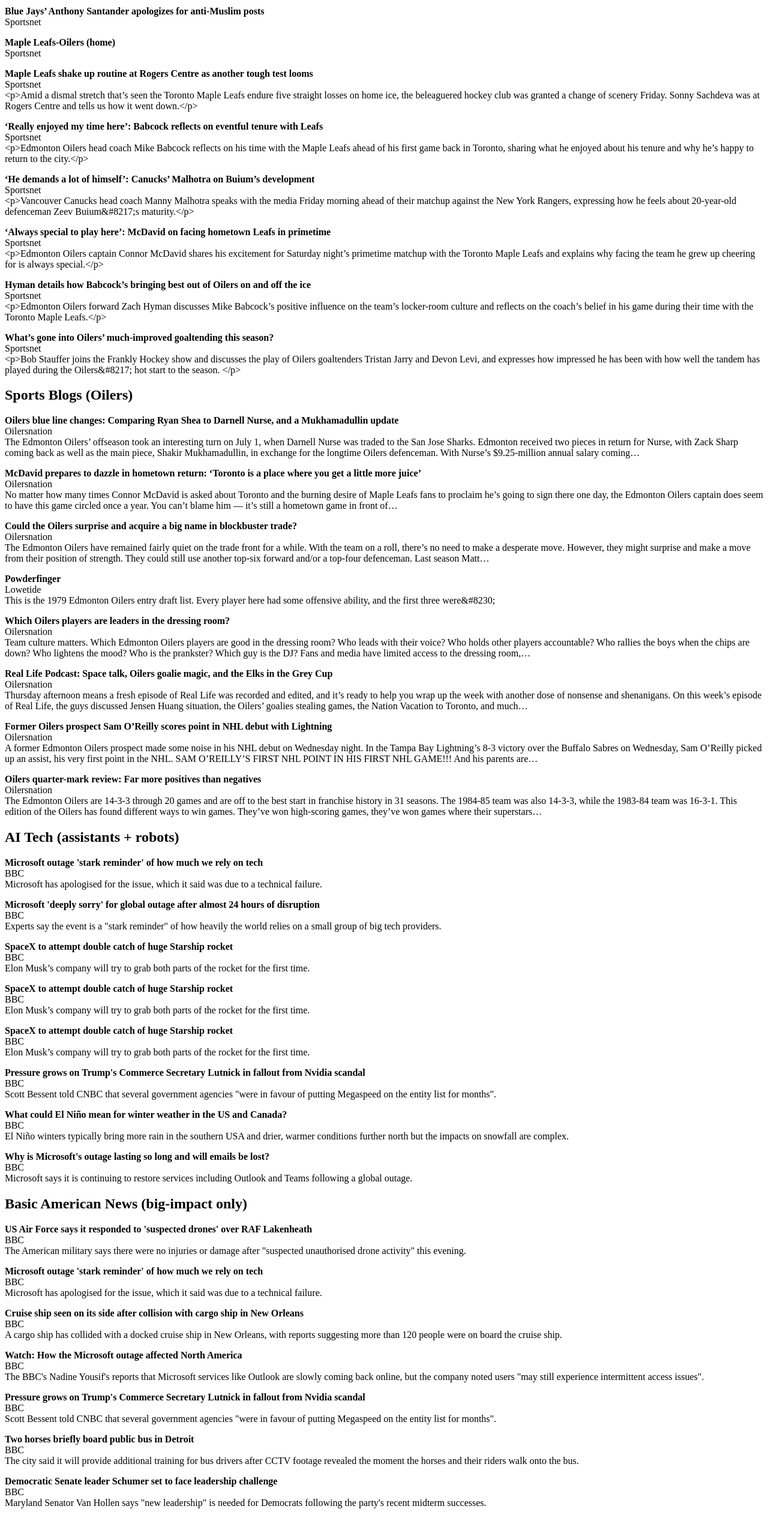
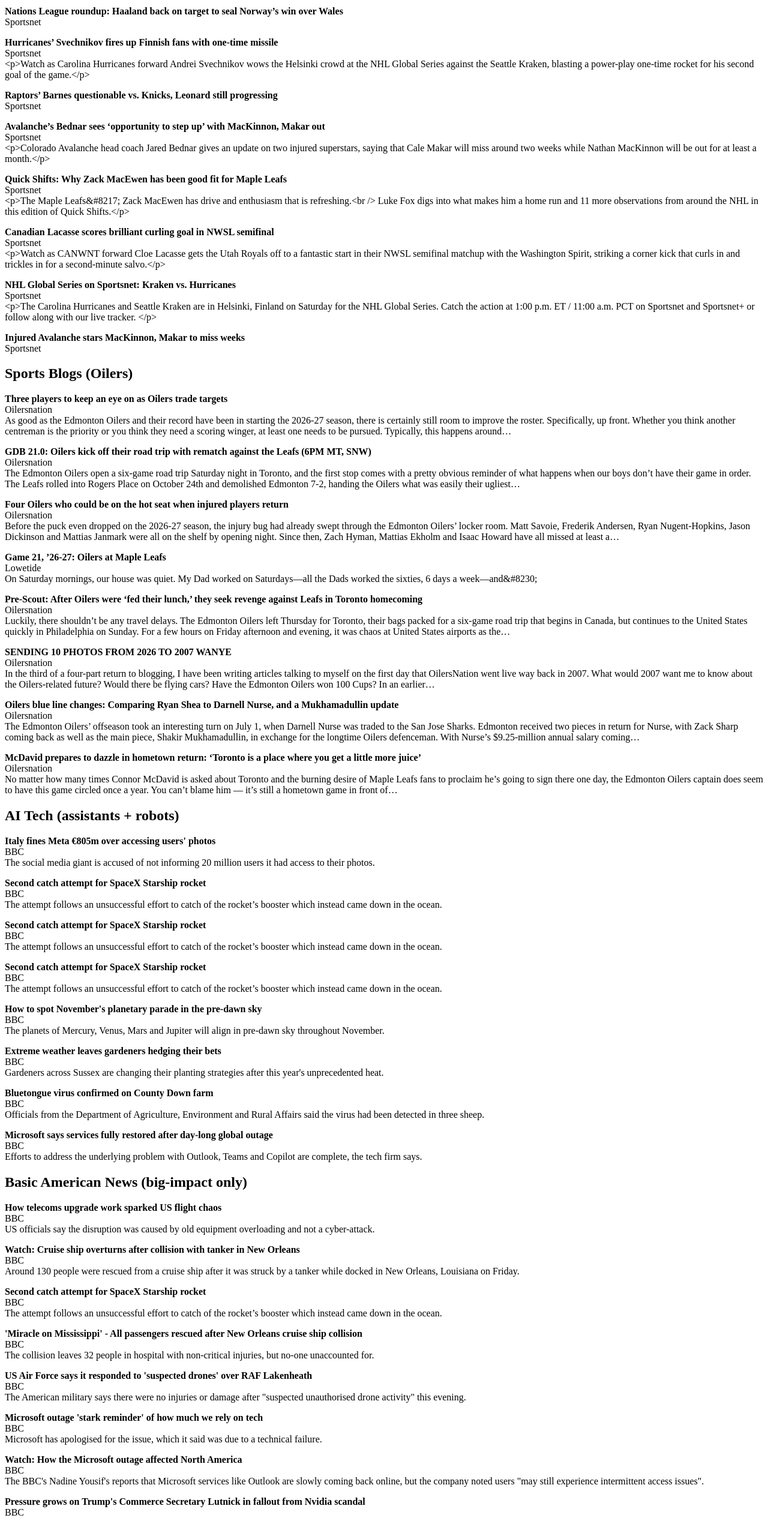
Before and after one commit to ldorchester/doomscroll-briefing, a plain HTML site: page index.html in a window 1280 px wide. Shown: the part 240-2770 px from the top of the page at 60% size. Drawn offline with Linux system fonts and the light colour scheme.

Commit message:
Daily briefing update

```diff
--- a/index.html
+++ b/index.html
@@ -7,55 +7,55 @@
 </head>
 <body>
 <h1>Doomscroll Briefing</h1>
-<p>Friday, November 13, 2026 • New since: Thu 03:17 PM → Fri 03:17 PM (America/Edmonton)</p>
+<p>Saturday, November 14, 2026 • New since: Fri 01:48 PM → Sat 01:48 PM (America/Edmonton)</p>
 
 <h2>Canada News</h2>
 <p>No new items since last send.</p>
 <h2>Sports (Oilers + NHL — real news)</h2>
-<p><strong>Blue Jays’ Anthony Santander apologizes for anti-Muslim posts</strong><br>Sportsnet<br></p>
-<p><strong>Maple Leafs-Oilers (home)</strong><br>Sportsnet<br></p>
-<p><strong>Maple Leafs shake up routine at Rogers Centre as another tough test looms</strong><br>Sportsnet<br>&lt;p&gt;Amid a dismal stretch that’s seen the Toronto Maple Leafs endure five straight losses on home ice, the beleaguered hockey club was granted a change of scenery Friday. Sonny Sachdeva was at Rogers Centre and tells us how it went down.&lt;/p&gt;</p>
-<p><strong>‘Really enjoyed my time here’: Babcock reflects on eventful tenure with Leafs</strong><br>Sportsnet<br>&lt;p&gt;Edmonton Oilers head coach Mike Babcock reflects on his time with the Maple Leafs ahead of his first game back in Toronto, sharing what he enjoyed about his tenure and why he’s happy to return to the city.&lt;/p&gt;</p>
-<p><strong>‘He demands a lot of himself’: Canucks’ Malhotra on Buium’s development</strong><br>Sportsnet<br>&lt;p&gt;Vancouver Canucks head coach Manny Malhotra speaks with the media Friday morning ahead of their matchup against the New York Rangers, expressing how he feels about 20-year-old defenceman Zeev Buium&amp;#8217;s maturity.&lt;/p&gt;</p>
-<p><strong>‘Always special to play here’: McDavid on facing hometown Leafs in primetime</strong><br>Sportsnet<br>&lt;p&gt;Edmonton Oilers captain Connor McDavid shares his excitement for Saturday night’s primetime matchup with the Toronto Maple Leafs and explains why facing the team he grew up cheering for is always special.&lt;/p&gt;</p>
-<p><strong>Hyman details how Babcock’s bringing best out of Oilers on and off the ice</strong><br>Sportsnet<br>&lt;p&gt;Edmonton Oilers forward Zach Hyman discusses Mike Babcock’s positive influence on the team’s locker-room culture and reflects on the coach’s belief in his game during their time with the Toronto Maple Leafs.&lt;/p&gt;</p>
-<p><strong>What’s gone into Oilers’ much-improved goaltending this season?</strong><br>Sportsnet<br>&lt;p&gt;Bob Stauffer joins the Frankly Hockey show and discusses the play of Oilers goaltenders Tristan Jarry and Devon Levi, and expresses how impressed he has been with how well the tandem has played during the Oilers&amp;#8217; hot start to the season. &lt;/p&gt;</p>
+<p><strong>Nations League roundup: Haaland back on target to seal Norway’s win over Wales</strong><br>Sportsnet<br></p>
+<p><strong>Hurricanes’ Svechnikov fires up Finnish fans with one-time missile</strong><br>Sportsnet<br>&lt;p&gt;Watch as Carolina Hurricanes forward Andrei Svechnikov wows the Helsinki crowd at the NHL Global Series against the Seattle Kraken, blasting a power-play one-time rocket for his second goal of the game.&lt;/p&gt;</p>
+<p><strong>Raptors’ Barnes questionable vs. Knicks, Leonard still progressing</strong><br>Sportsnet<br></p>
+<p><strong>Avalanche’s Bednar sees ‘opportunity to step up’ with MacKinnon, Makar out</strong><br>Sportsnet<br>&lt;p&gt;Colorado Avalanche head coach Jared Bednar gives an update on two injured superstars, saying that Cale Makar will miss around two weeks while Nathan MacKinnon will be out for at least a month.&lt;/p&gt;</p>
+<p><strong>Quick Shifts: Why Zack MacEwen has been good fit for Maple Leafs</strong><br>Sportsnet<br>&lt;p&gt;The Maple Leafs&amp;#8217; Zack MacEwen has drive and enthusiasm that is refreshing.&lt;br /&gt; Luke Fox digs into what makes him a home run and 11 more observations from around the NHL in this edition of Quick Shifts.&lt;/p&gt;</p>
+<p><strong>Canadian Lacasse scores brilliant curling goal in NWSL semifinal</strong><br>Sportsnet<br>&lt;p&gt;Watch as CANWNT forward Cloe Lacasse gets the Utah Royals off to a fantastic start in their NWSL semifinal matchup with the Washington Spirit, striking a corner kick that curls in and trickles in for a second-minute salvo.&lt;/p&gt;</p>
+<p><strong>NHL Global Series on Sportsnet: Kraken vs. Hurricanes</strong><br>Sportsnet<br>&lt;p&gt;The Carolina Hurricanes and Seattle Kraken are in Helsinki, Finland on Saturday for the NHL Global Series. Catch the action at 1:00 p.m. ET / 11:00 a.m. PCT on Sportsnet and Sportsnet+ or follow along with our live tracker. &lt;/p&gt;</p>
+<p><strong>Injured Avalanche stars MacKinnon, Makar to miss weeks</strong><br>Sportsnet<br></p>
 <h2>Sports Blogs (Oilers)</h2>
+<p><strong>Three players to keep an eye on as Oilers trade targets</strong><br>Oilersnation<br>As good as the Edmonton Oilers and their record have been in starting the 2026-27 season, there is certainly still room to improve the roster. Specifically, up front. Whether you think another centreman is the priority or you think they need a scoring winger, at least one needs to be pursued. Typically, this happens around…</p>
+<p><strong>GDB 21.0: Oilers kick off their road trip with rematch against the Leafs (6PM MT, SNW)</strong><br>Oilersnation<br>The Edmonton Oilers open a six-game road trip Saturday night in Toronto, and the first stop comes with a pretty obvious reminder of what happens when our boys don’t have their game in order. The Leafs rolled into Rogers Place on October 24th and demolished Edmonton 7-2, handing the Oilers what was easily their ugliest…</p>
+<p><strong>Four Oilers who could be on the hot seat when injured players return</strong><br>Oilersnation<br>Before the puck even dropped on the 2026-27 season, the injury bug had already swept through the Edmonton Oilers’ locker room. Matt Savoie, Frederik Andersen, Ryan Nugent-Hopkins, Jason Dickinson and Mattias Janmark were all on the shelf by opening night. Since then, Zach Hyman, Mattias Ekholm and Isaac Howard have all missed at least a…</p>
+<p><strong>Game 21, ’26-27: Oilers at Maple Leafs</strong><br>Lowetide<br>On Saturday mornings, our house was quiet. My Dad worked on Saturdays—all the Dads worked the sixties, 6 days a week—and&amp;#8230;</p>
+<p><strong>Pre-Scout: After Oilers were ‘fed their lunch,’ they seek revenge against Leafs in Toronto homecoming</strong><br>Oilersnation<br>Luckily, there shouldn’t be any travel delays. The Edmonton Oilers left Thursday for Toronto, their bags packed for a six-game road trip that begins in Canada, but continues to the United States quickly in Philadelphia on Sunday. For a few hours on Friday afternoon and evening, it was chaos at United States airports as the…</p>
+<p><strong>SENDING 10 PHOTOS FROM 2026 TO 2007 WANYE</strong><br>Oilersnation<br>In the third of a four-part return to blogging, I have been writing articles talking to myself on the first day that OilersNation went live way back in 2007. What would 2007 want me to know about the Oilers-related future? Would there be flying cars? Have the Edmonton Oilers won 100 Cups? In an earlier…</p>
 <p><strong>Oilers blue line changes: Comparing Ryan Shea to Darnell Nurse, and a Mukhamadullin update</strong><br>Oilersnation<br>The Edmonton Oilers’ offseason took an interesting turn on July 1, when Darnell Nurse was traded to the San Jose Sharks. Edmonton received two pieces in return for Nurse, with Zack Sharp coming back as well as the main piece, Shakir Mukhamadullin, in exchange for the longtime Oilers defenceman. With Nurse’s $9.25-million annual salary coming…</p>
 <p><strong>McDavid prepares to dazzle in hometown return: ‘Toronto is a place where you get a little more juice’</strong><br>Oilersnation<br>No matter how many times Connor McDavid is asked about Toronto and the burning desire of Maple Leafs fans to proclaim he’s going to sign there one day, the Edmonton Oilers captain does seem to have this game circled once a year. You can’t blame him — it’s still a hometown game in front of…</p>
-<p><strong>Could the Oilers surprise and acquire a big name in blockbuster trade?</strong><br>Oilersnation<br>The Edmonton Oilers have remained fairly quiet on the trade front for a while. With the team on a roll, there’s no need to make a desperate move. However, they might surprise and make a move from their position of strength. They could still use another top-six forward and/or a top-four defenceman. Last season Matt…</p>
-<p><strong>Powderfinger</strong><br>Lowetide<br>This is the 1979 Edmonton Oilers entry draft list. Every player here had some offensive ability, and the first three were&amp;#8230;</p>
-<p><strong>Which Oilers players are leaders in the dressing room?</strong><br>Oilersnation<br>Team culture matters. Which Edmonton Oilers players are good in the dressing room? Who leads with their voice? Who holds other players accountable? Who rallies the boys when the chips are down? Who lightens the mood? Who is the prankster? Which guy is the DJ? Fans and media have limited access to the dressing room,…</p>
-<p><strong>Real Life Podcast: Space talk, Oilers goalie magic, and the Elks in the Grey Cup</strong><br>Oilersnation<br>Thursday afternoon means a fresh episode of Real Life was recorded and edited, and it’s ready to help you wrap up the week with another dose of nonsense and shenanigans. On this week’s episode of Real Life, the guys discussed Jensen Huang situation, the Oilers’ goalies stealing games, the Nation Vacation to Toronto, and much…</p>
-<p><strong>Former Oilers prospect Sam O’Reilly scores point in NHL debut with Lightning</strong><br>Oilersnation<br>A former Edmonton Oilers prospect made some noise in his NHL debut on Wednesday night. In the Tampa Bay Lightning’s 8-3 victory over the Buffalo Sabres on Wednesday, Sam O’Reilly picked up an assist, his very first point in the NHL. SAM O’REILLY’S FIRST NHL POINT IN HIS FIRST NHL GAME!!! And his parents are…</p>
-<p><strong>Oilers quarter-mark review: Far more positives than negatives</strong><br>Oilersnation<br>The Edmonton Oilers are 14-3-3 through 20 games and are off to the best start in franchise history in 31 seasons. The 1984-85 team was also 14-3-3, while the 1983-84 team was 16-3-1. This edition of the Oilers has found different ways to win games. They’ve won high-scoring games, they’ve won games where their superstars…</p>
 <h2>AI Tech (assistants + robots)</h2>
-<p><strong>Microsoft outage &#x27;stark reminder&#x27; of how much we rely on tech</strong><br>BBC<br>Microsoft has apologised for the issue, which it said was due to a technical failure.</p>
-<p><strong>Microsoft &#x27;deeply sorry&#x27; for global outage after almost 24 hours of disruption</strong><br>BBC<br>Experts say the event is a &quot;stark reminder&quot; of how heavily the world relies on a small group of big tech providers.</p>
-<p><strong>SpaceX to attempt double catch of huge Starship rocket</strong><br>BBC<br>Elon Musk’s company will try to grab both parts of the rocket for the first time.</p>
-<p><strong>SpaceX to attempt double catch of huge Starship rocket</strong><br>BBC<br>Elon Musk’s company will try to grab both parts of the rocket for the first time.</p>
-<p><strong>SpaceX to attempt double catch of huge Starship rocket</strong><br>BBC<br>Elon Musk’s company will try to grab both parts of the rocket for the first time.</p>
-<p><strong>Pressure grows on Trump&#x27;s Commerce Secretary Lutnick in fallout from Nvidia scandal</strong><br>BBC<br>Scott Bessent told CNBC that several government agencies &quot;were in favour of putting Megaspeed on the entity list for months&quot;.</p>
-<p><strong>What could El Niño mean for winter weather in the US and Canada?</strong><br>BBC<br>El Niño winters typically bring more rain in the southern USA and drier, warmer conditions further north but the impacts on snowfall are complex.</p>
-<p><strong>Why is Microsoft&#x27;s outage lasting so long and will emails be lost?</strong><br>BBC<br>Microsoft says it is continuing to restore services including Outlook and Teams following a global outage.</p>
+<p><strong>Italy fines Meta €805m over accessing users&#x27; photos</strong><br>BBC<br>The social media giant is accused of not informing 20 million users it had access to their photos.</p>
+<p><strong>Second catch attempt for SpaceX Starship rocket</strong><br>BBC<br>The attempt follows an unsuccessful effort to catch of the rocket’s booster which instead came down in the ocean.</p>
+<p><strong>Second catch attempt for SpaceX Starship rocket</strong><br>BBC<br>The attempt follows an unsuccessful effort to catch of the rocket’s booster which instead came down in the ocean.</p>
+<p><strong>Second catch attempt for SpaceX Starship rocket</strong><br>BBC<br>The attempt follows an unsuccessful effort to catch of the rocket’s booster which instead came down in the ocean.</p>
+<p><strong>How to spot November&#x27;s planetary parade in the pre-dawn sky</strong><br>BBC<br>The planets of Mercury, Venus, Mars and Jupiter will align in pre-dawn sky throughout November.</p>
+<p><strong>Extreme weather leaves gardeners hedging their bets</strong><br>BBC<br>Gardeners across Sussex are changing their planting strategies after this year&#x27;s unprecedented heat.</p>
+<p><strong>Bluetongue virus confirmed on County Down farm</strong><br>BBC<br>Officials from the Department of Agriculture, Environment and Rural Affairs said the virus had been detected in three sheep.</p>
+<p><strong>Microsoft says services fully restored after day-long global outage</strong><br>BBC<br>Efforts to address the underlying problem with Outlook, Teams and Copilot are complete, the tech firm says.</p>
 <h2>Basic American News (big-impact only)</h2>
+<p><strong>How telecoms upgrade work sparked US flight chaos</strong><br>BBC<br>US officials say the disruption was caused by old equipment overloading and not a cyber-attack.</p>
+<p><strong>Watch: Cruise ship overturns after collision with tanker in New Orleans</strong><br>BBC<br>Around 130 people were rescued from a cruise ship after it was struck by a tanker while docked in New Orleans, Louisiana on Friday.</p>
+<p><strong>Second catch attempt for SpaceX Starship rocket</strong><br>BBC<br>The attempt follows an unsuccessful effort to catch of the rocket’s booster which instead came down in the ocean.</p>
+<p><strong>&#x27;Miracle on Mississippi&#x27; - All passengers rescued after New Orleans cruise ship collision</strong><br>BBC<br>The collision leaves 32 people in hospital with non-critical injuries, but no-one unaccounted for.</p>
 <p><strong>US Air Force says it responded to &#x27;suspected drones&#x27; over RAF Lakenheath</strong><br>BBC<br>The American military says there were no injuries or damage after &quot;suspected unauthorised drone activity&quot; this evening.</p>
 <p><strong>Microsoft outage &#x27;stark reminder&#x27; of how much we rely on tech</strong><br>BBC<br>Microsoft has apologised for the issue, which it said was due to a technical failure.</p>
-<p><strong>Cruise ship seen on its side after collision with cargo ship in New Orleans</strong><br>BBC<br>A cargo ship has collided with a docked cruise ship in New Orleans, with reports suggesting more than 120 people were on board the cruise ship.</p>
 <p><strong>Watch: How the Microsoft outage affected North America</strong><br>BBC<br>The BBC&#x27;s Nadine Yousif&#x27;s reports that Microsoft services like Outlook are slowly coming back online, but the company noted users &quot;may still experience intermittent access issues&quot;.</p>
 <p><strong>Pressure grows on Trump&#x27;s Commerce Secretary Lutnick in fallout from Nvidia scandal</strong><br>BBC<br>Scott Bessent told CNBC that several government agencies &quot;were in favour of putting Megaspeed on the entity list for months&quot;.</p>
-<p><strong>Two horses briefly board public bus in Detroit</strong><br>BBC<br>The city said it will provide additional training for bus drivers after CCTV footage revealed the moment the horses and their riders walk onto the bus.</p>
-<p><strong>Democratic Senate leader Schumer set to face leadership challenge</strong><br>BBC<br>Maryland Senator Van Hollen says &quot;new leadership&quot; is needed for Democrats following the party&#x27;s recent midterm successes.</p>
-<p><strong>What could El Niño mean for winter weather in the US and Canada?</strong><br>BBC<br>El Niño winters typically bring more rain in the southern USA and drier, warmer conditions further north but the impacts on snowfall are complex.</p>
 <h2>Big World Events</h2>
-<p><strong>Microsoft &#x27;deeply sorry&#x27; for global outage after almost 24 hours of disruption</strong><br>BBC<br>Experts say the event is a &quot;stark reminder&quot; of how heavily the world relies on a small group of big tech providers.</p>
-<p><strong>Nvidia scandal fallout widens as Trump&#x27;s treasury secretary blames cabinet colleague</strong><br>BBC<br>Scott Bessent suggests Howard Lutnick’s commerce department failed to ban exports of Nvidia&#x27;s chips to a firm thought to have links with China.</p>
-<p><strong>Democratic Senate leader Schumer set to face leadership challenge</strong><br>BBC<br>Maryland Senator Van Hollen says &quot;new leadership&quot; is needed for Democrats following the party&#x27;s recent midterm successes.</p>
-<p><strong>Why is Microsoft&#x27;s outage lasting so long and will emails be lost?</strong><br>BBC<br>Microsoft says it is continuing to restore services including Outlook and Teams following a global outage.</p>
-<p><strong>The Peruvian city that has embraced Pope Leo as one of its own</strong><br>BBC<br>Pope Leo XIV is in Peru as part of his Latin America tour, just weeks after having surgery for lung cancer.</p>
-<p><strong>Rosenberg: Uncompromising Putin ups demands for peace with Ukraine</strong><br>BBC<br>The fact the question of European security now features in discussions is viewed in Moscow as a victory, BBC Russia Editor Steve Rosenberg says.</p>
-<p><strong>German spies handed new powers to tackle &#x27;hybrid threats&#x27; from abroad</strong><br>BBC<br>German reforms mean foreign and domestic intelligence services will have greater powers to combat espionage, terrorism and sabotage.</p>
-<p><strong>At least 24 killed after bus collides with truck in north-east India</strong><br>BBC<br>Several of the deceased are college students, according to local official Atul Bora, but they have not yet been publicly identified.</p>
+<p><strong>How telecoms upgrade work sparked US flight chaos</strong><br>BBC<br>US officials say the disruption was caused by old equipment overloading and not a cyber-attack.</p>
+<p><strong>US has floated Ukraine ceding Donbas for Nato membership, Zelensky says</strong><br>BBC<br>The Ukrainian president says US envoys touted the exchange as part of efforts to end the war with Russia.</p>
+<p><strong>Watch: Cruise ship overturns after collision with tanker in New Orleans</strong><br>BBC<br>Around 130 people were rescued from a cruise ship after it was struck by a tanker while docked in New Orleans, Louisiana on Friday.</p>
+<p><strong>Copper wire upgrade caused nationwide flight suspension, US transport secretary says</strong><br>BBC<br>The US government is trying to find out whether the chaos was caused by &quot;incompetence&quot; or faulty equipment.</p>
+<p><strong>Italy fines Meta €805m over accessing users&#x27; photos</strong><br>BBC<br>The social media giant is accused of not informing 20 million users it had access to their photos.</p>
+<p><strong>Philippines wins first Eurovision Song Contest Asia</strong><br>BBC<br>Front-runner Carmelle emerges victorious with her women&#x27;s empowerment anthem Sobra-Sobra.</p>
+<p><strong>Sotheby&#x27;s auction of $180m Van Gogh challenged over claims it was &#x27;sold under duress&#x27;</strong><br>BBC<br>Sotheby&#x27;s says it will work with the heirs of a family who had previously owned the artwork to try and reach a solution.</p>
+<p><strong>Trump, Putin and Xi plan historic joint meeting in China next week, White House says</strong><br>BBC<br>Trump will discuss the &quot;reduction of nuclear weapons&quot; during the unprecedented talks, a spokeswoman says.</p>
 <h2>One Positive Story</h2>
-<p><strong>Dr. King’s Lost Draft of ‘I Have a Dream’ Emerges from a Desk Drawer</strong><br>Good News Network<br>&lt;p&gt;Dr. King&amp;#8217;s Final Draft of &amp;#8216;I have a dream&amp;#8217; Appears After 60 Years (totally alternative approach) Incredible Discovery of King&amp;#8217;s Own &amp;#8216;I have a dream&amp;#8217; Draft Chills Readers with its Insights A penned draft of the famous &amp;#8216;I have a Dream&amp;#8217; speech, written by Martin Luther King Jr. the morning of the famous event on [&amp;#8230;]&lt;/p&gt; &lt;p&gt;The post &lt;a href=&quot;https://www.goodnewsnetwork.org/dr-kings-lost-draft-of-i-have-a-dream-emerges-from-a-desk-drawer/&quot;&gt;Dr. King’s Lost Draft of ‘I Have a Dream’ Emerges from a Desk Drawer&lt;/a&gt; appeared first on &lt;a href=&quot;https://www.goodnewsnetwork.org&quot;&gt;Good News Network&lt;/a&gt;.&lt;/p&gt;</p>
+<p><strong>Couple with Autism and ADHD Find Passion Cleaning Filthy Street Signs</strong><br>Good News Network<br>&lt;p&gt;A married couple is spending their time cleaning filthy street signs—with dreams of traveling across the country until they are all spotless. Paul and Ruth Richmond-Watson started scrubbing street signs in September after feeling the urge to find a new hobby they could do together. “We are both autistic with ADHD, so we are quite [&amp;#8230;]&lt;/p&gt; &lt;p&gt;The post &lt;a href=&quot;https://www.goodnewsnetwork.org/couple-with-autism-and-adhd-find-passion-cleaning-filthy-street-signs/&quot;&gt;Couple with Autism and ADHD Find Passion Cleaning Filthy Street Signs&lt;/a&gt; appeared first on &lt;a href=&quot;https://www.goodnewsnetwork.org&quot;&gt;Good News Network&lt;/a&gt;.&lt;/p&gt;</p>
 </body></html>
```
